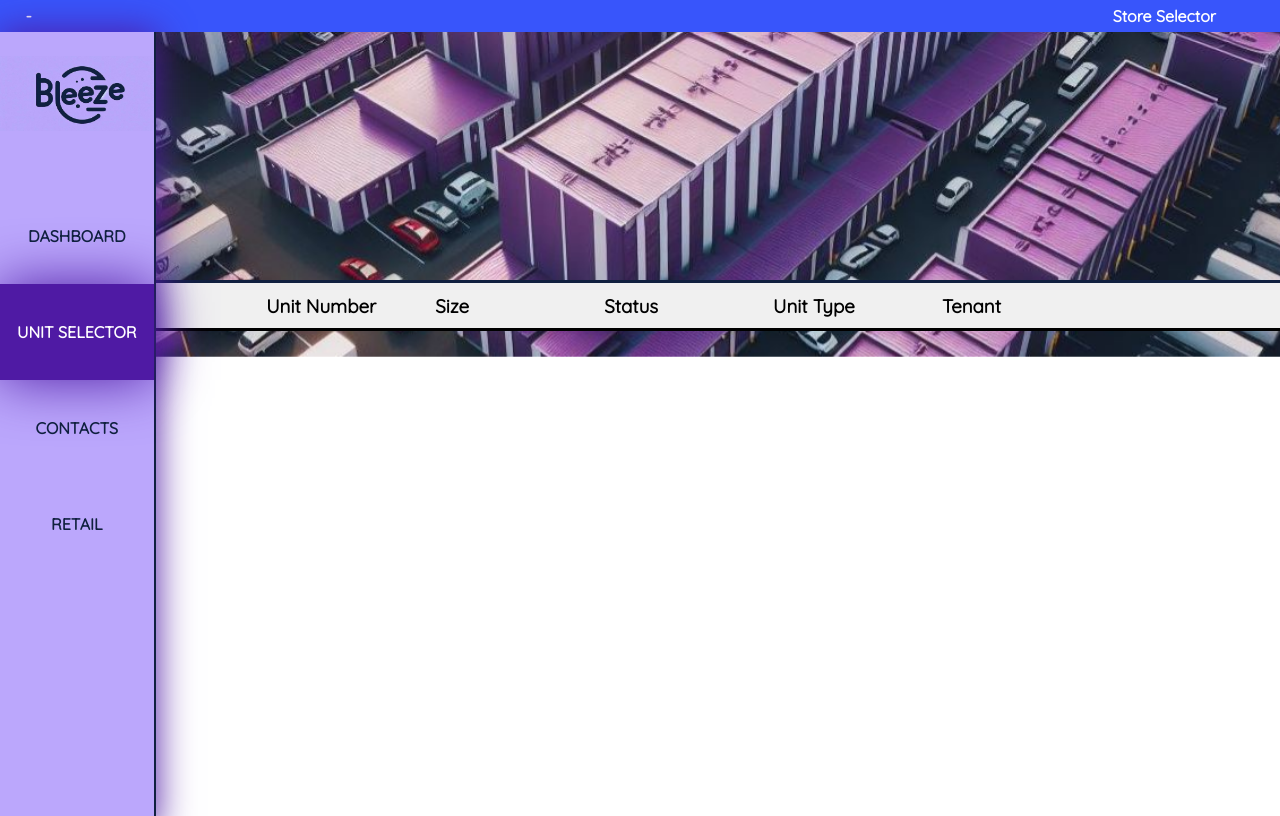
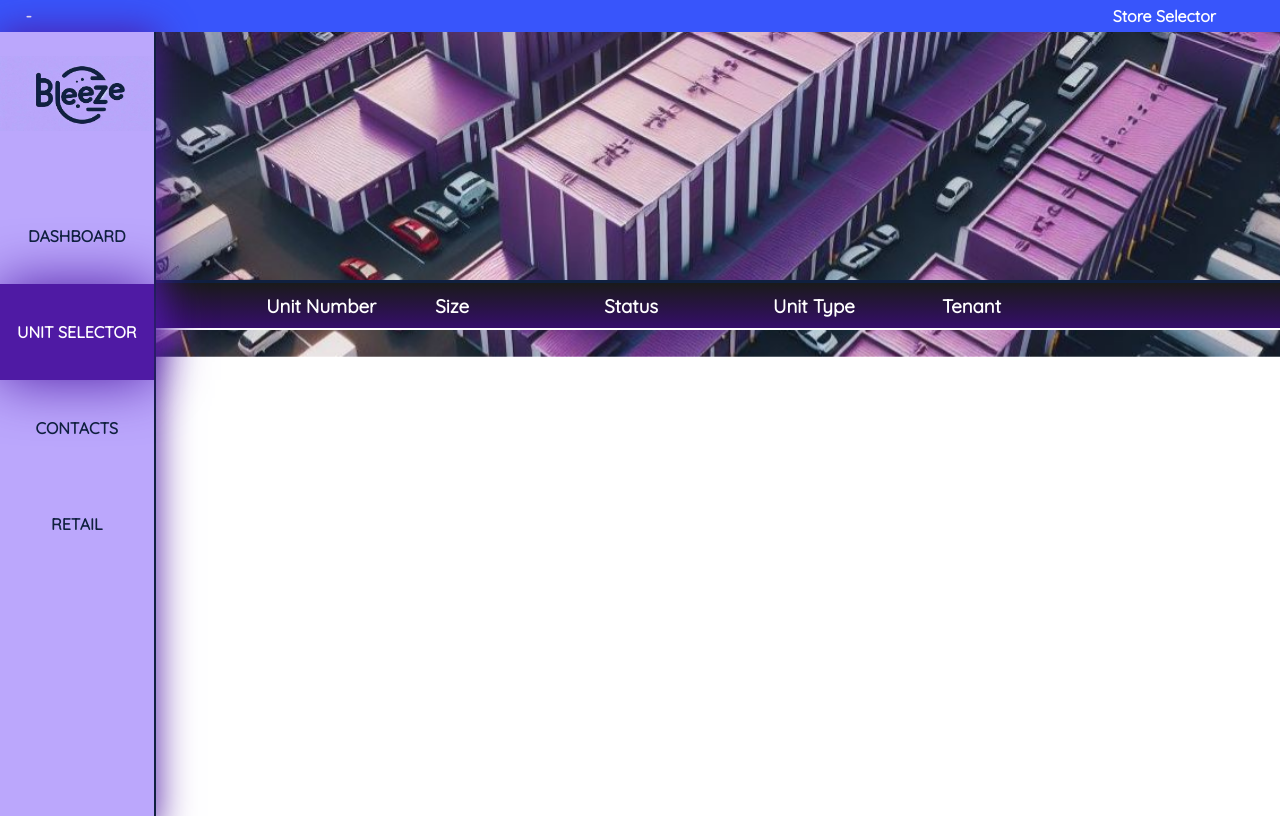
Before and after one commit to mitchhenline/bleeze, a Flask app: template templates/store.html in a window 1280 px wide. Run offline with Flask 3, Linux system fonts and the light colour scheme; the template is opened without the code that fills it, so the values that code supplies are empty.

Commit message:
scroller styling

```diff
--- a/static/styles.css
+++ b/static/styles.css
@@ -135,6 +135,7 @@
     margin: 0;
     display: flex;
     height: 100vh;
+
 }
 
 .sidebar {
@@ -211,6 +212,7 @@
     position: fixed;
     left: 12%;
     z-index: -1;
+
 }
 
 .pri-list-div {
@@ -219,14 +221,15 @@
     right: 0;
     top: 35%;
     width: 88%;
-    max-height: 64%;
+    max-height: 65%;
     overflow: auto;
     border-top: solid;
     border-color: #10203f;
+
 }
 
 .pri-list-div a {
-    color: #8c25bc;
+    color: #ffffff;
     text-decoration: none;
 }
 
@@ -238,6 +241,7 @@
 
 .pri-item a {
     text-decoration: none;
+    color:#ac42de;
 }
 
 .pri-item p {
@@ -246,11 +250,13 @@
     margin: 0;
 }
 .pri-item.even {
-    background-color: #f0f0f0;
+    background-color: #4f1aa4;
+    color: white;
 }
 
 .pri-item.odd {
-    background-color: white;
+    background-color: #2e066e;
+    color: white;
 }
 
 #pri-item-header {
@@ -259,6 +265,10 @@
     z-index: 100;
     border-bottom-color: #ac42de;
     border-bottom: solid;
+    border-width: 2px;
+    background: linear-gradient(to bottom, #1a1a1a, #350e6a);
+    color: white;
+
 }
 
 /*//////////////////////////////////////////////////////*/
--- a/todo.txt
+++ b/todo.txt
@@ -1,4 +1,3 @@
-FIX SCROLLING BUG
 
 Change store selector a js popup, do for all pages
 
```
